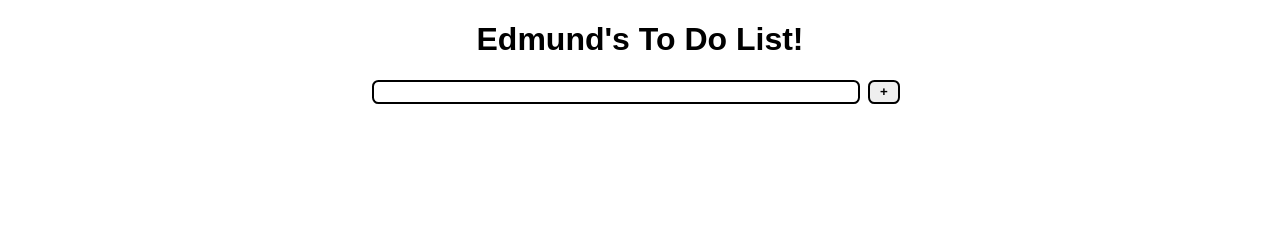
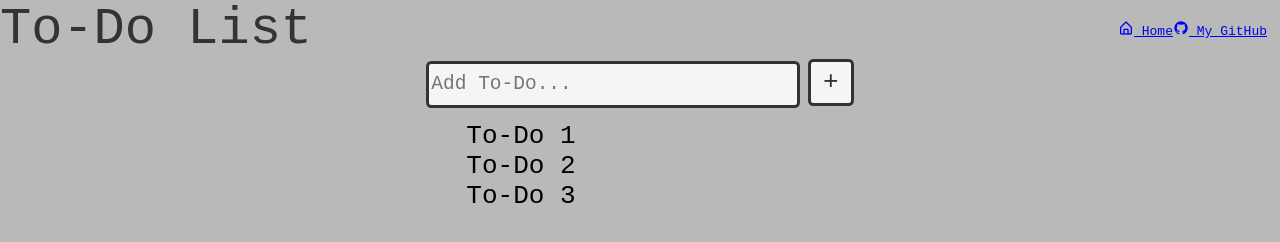
Before and after one commit to Edmund-Frio/To-Do-List, a plain HTML site: page index.html in a window 1280 px wide. Drawn offline with nearby package versions, Linux system fonts and the light colour scheme.

Commit message:
added github and home

```diff
--- a/index.html
+++ b/index.html
@@ -4,18 +4,42 @@
     <meta charset="UTF-8" />
     <meta http-equiv="X-UA-Compatible" content="IE=edge" />
     <meta name="viewport" content="width=device-width, initial-scale=1.0" />
+    <link href='https://unpkg.com/boxicons@2.1.4/css/boxicons.min.css' rel='stylesheet'>
     <link rel="stylesheet" href="style.css" />
-    <title>To Do List</title>
+    <title>To-Do List</title>
   </head>
   <body>
     <div class="container">
       <div id="top">
-        <h1>Edmund's To Do List!</h1>
+        <div id="logo">To-Do List</div>
+        <div id="navbar">
+          <div class="toggle">
+
+          </div>
+          <a href="#home" class="active">
+            <i class='bx bx-home-alt'></i>
+            Home
+          </a>
+          <a href="#github" class="active">
+            <i class='bx bxl-github'></i>
+            My GitHub
+          </a>
+        </div>
       </div>
       <div id="middle">
-        <input id="input" type="text" />
-        <button id="add">+</button>
-        <div class="list" id="listContainer"></div>
+        <div class="inputContainer">
+          <input id="input" type="text" placeholder="Add To-Do..." />
+          <span>
+            <button id="add" onclick="newToDo()">+</button>
+          </span>
+        </div>
+        <div class="listContainer">
+          <ul id="todos">
+            <li>To-Do 1</li>
+            <li>To-Do 2</li>
+            <li>To-Do 3</li>
+          </ul>
+        </div>
       </div>
       <div id="bottom"></div>
     </div>
--- a/style.css
+++ b/style.css
@@ -1,5 +1,5 @@
 * {
-  font-family: sans-serif;
+  font-family: monospace;
 }
 
 body {
@@ -8,35 +8,93 @@ body {
 }
 
 .container {
+  overflow: hidden;
   display: flex;
+  height: 100%;
   flex-direction: column;
-  height: 100%;
-  width: 70%;
+  width: 100%;
+  min-width: 80%;
+  background-color: #b9b9b9;
   margin: 0 auto;
 }
 
 #top {
-  display: flex;
+  display: inline-flex;
+  width: 100%;
   justify-content: center;
 }
 
+#top #logo {
+  font-size: 4rem;
+  color: #333333;
+  display: flex;
+  width: 100%;
+}
+
+#top #navbar {
+  position: relative;
+  display: flex;
+  padding: 0 1rem;
+  justify-content: end;
+  width: 100%;
+  align-items: center;
+}
+
 #middle {
-  display: inline-flex;
-  justify-content: center;
-  width: 100%;
+  height: 100%;
+  max-width: 800px;
   gap: 0.5rem;
-  height: 1.5rem;
+  margin: 0 auto;
+}
+
+.inputContainer {
+  gap: 0.7rem;
 }
 
 #input {
-  width: 30rem;
-  border: 2px solid black;
+  width: 28rem;
+  font-size: 1.5rem;
+  border: 3px solid #333333;
   border-radius: 0.4rem;
+  background-color: whitesmoke;
+  height: 3rem;
+}
+
+#input:focus {
+  outline: none;
+  box-shadow: 0 1px 10px #333333;
 }
 
 #add {
-  border: 2px solid black;
+  background-color: whitesmoke;
+  cursor: pointer;
+  border: 3px solid #333333;
   border-radius: 0.4rem;
-  width: 2rem;
-  font-weight: 700;
+  width: 3.5rem;
+  color: #333333;
+  line-height: 3rem;
+  font-size: 2rem;
+  font-weight: 200;
 }
+
+#add:hover {
+  transition-duration: 0.5s;
+  background-color: #b9b9b9;
+}
+
+.listContainer{
+
+}
+
+ul li{
+  list-style: none;
+  font-size: 2rem;
+  user-select: none;
+  cursor: pointer;
+}
+
+ul li::before{
+  content: "";
+  position: absolute;
+  padding: 0.8rem;
+}
```
Also changed, not shown: main.js (deleted, +0 -7 lines).
